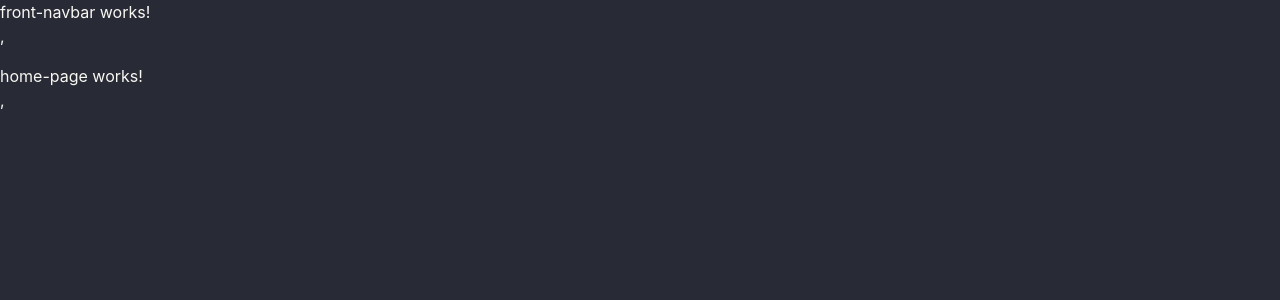
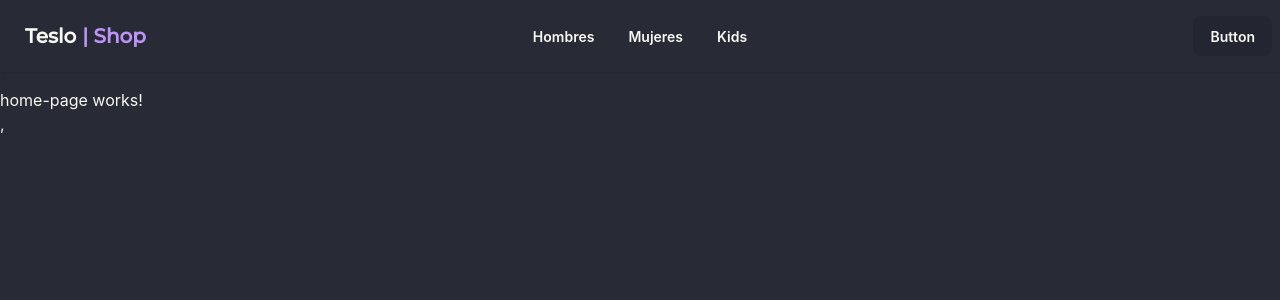
Before and after one commit to JCPeruDesa/teslo-shop, an Angular app: page / in a window 1280 px wide. Shown: the top 300 px of the page. Built offline with nearby package versions, Linux system fonts and the light colour scheme.

Commit message:
implementa navbar

```diff
--- a/src/app/store-front/components/front-navbar/front-navbar.html
+++ b/src/app/store-front/components/front-navbar/front-navbar.html
@@ -1 +1,72 @@
-<p>front-navbar works!</p>,
+<div class="navbar bg-base-100 shadow-sm">
+  <div class="navbar-start">
+    <div class="dropdown">
+      <div tabindex="0" role="button" class="btn btn-ghost lg:hidden">
+        <svg xmlns="http://www.w3.org/2000/svg" class="h-5 w-5" fill="none" viewBox="0 0 24 24" stroke="currentColor"> <path stroke-linecap="round" stroke-linejoin="round" stroke-width="2" d="M4 6h16M4 12h8m-8 6h16" /> </svg>
+      </div>
+      <ul
+        tabindex="-1"
+        class="menu menu-sm dropdown-content bg-base-100 rounded-box z-1 mt-3 w-52 p-2 shadow">
+        <li>
+          <a routerLink="/gender/men"
+             class="btn btn-ghost"
+             routerLinkActive="text-secondary"
+          >
+          Hombres
+          </a>
+        </li>
+        <li>
+          <a routerLink="/gender/women"
+             class="btn btn-ghost"
+             routerLinkActive="text-secondary"
+          >
+          Mujeres
+          </a>
+        </li>
+        <li>
+          <a routerLink="/gender/kid"
+             class="btn btn-ghost"
+             routerLinkActive="text-secondary"
+          >
+          Kids
+          </a>
+        </li>
+      </ul>
+    </div>
+    <a routerLink="/" class="btn btn-ghost text-xl font-montserrat">
+      Teslo
+      <span class="text-secondary">| Shop</span>
+    </a>
+  </div>
+  <div class="navbar-center hidden lg:flex">
+    <ul class="menu menu-horizontal px-1">
+      <li>
+          <a routerLink="/gender/men"
+             class="btn btn-ghost"
+             routerLinkActive="text-secondary"
+          >
+          Hombres
+          </a>
+        </li>
+        <li>
+          <a routerLink="/gender/women"
+             class="btn btn-ghost"
+             routerLinkActive="text-secondary"
+          >
+          Mujeres
+          </a>
+        </li>
+        <li>
+          <a routerLink="/gender/kid"
+             class="btn btn-ghost"
+             routerLinkActive="text-secondary"
+          >
+          Kids
+          </a>
+        </li>
+    </ul>
+  </div>
+  <div class="navbar-end">
+    <a class="btn">Button</a>
+  </div>
+</div>
--- a/src/app/store-front/components/front-navbar/front-navbar.ts
+++ b/src/app/store-front/components/front-navbar/front-navbar.ts
@@ -1,8 +1,9 @@
 import { Component } from '@angular/core';
+import { RouterLink, RouterLinkActive } from '@angular/router';
 
 @Component({
   selector: 'front-navbar',
-  imports: [],
+  imports: [RouterLink, RouterLinkActive],
   templateUrl: './front-navbar.html',
 })
 export class FrontNavbar {}
--- a/src/styles.css
+++ b/src/styles.css
@@ -1,4 +1,14 @@
 @import "tailwindcss";
+
 @plugin "daisyui" {
   themes: dracula --default;
 }
+
+@font-face {
+  font-family: "Montserrat";
+  src: url("/assets/fonts/Montserrat-Medium.ttf") format("truetype");
+}
+
+@theme {
+  --font-montserrat: "Montserrat", sans-serif;
+}
```
Also changed, not shown: public/assets/fonts/Montserrat-Medium.ttf (added).
